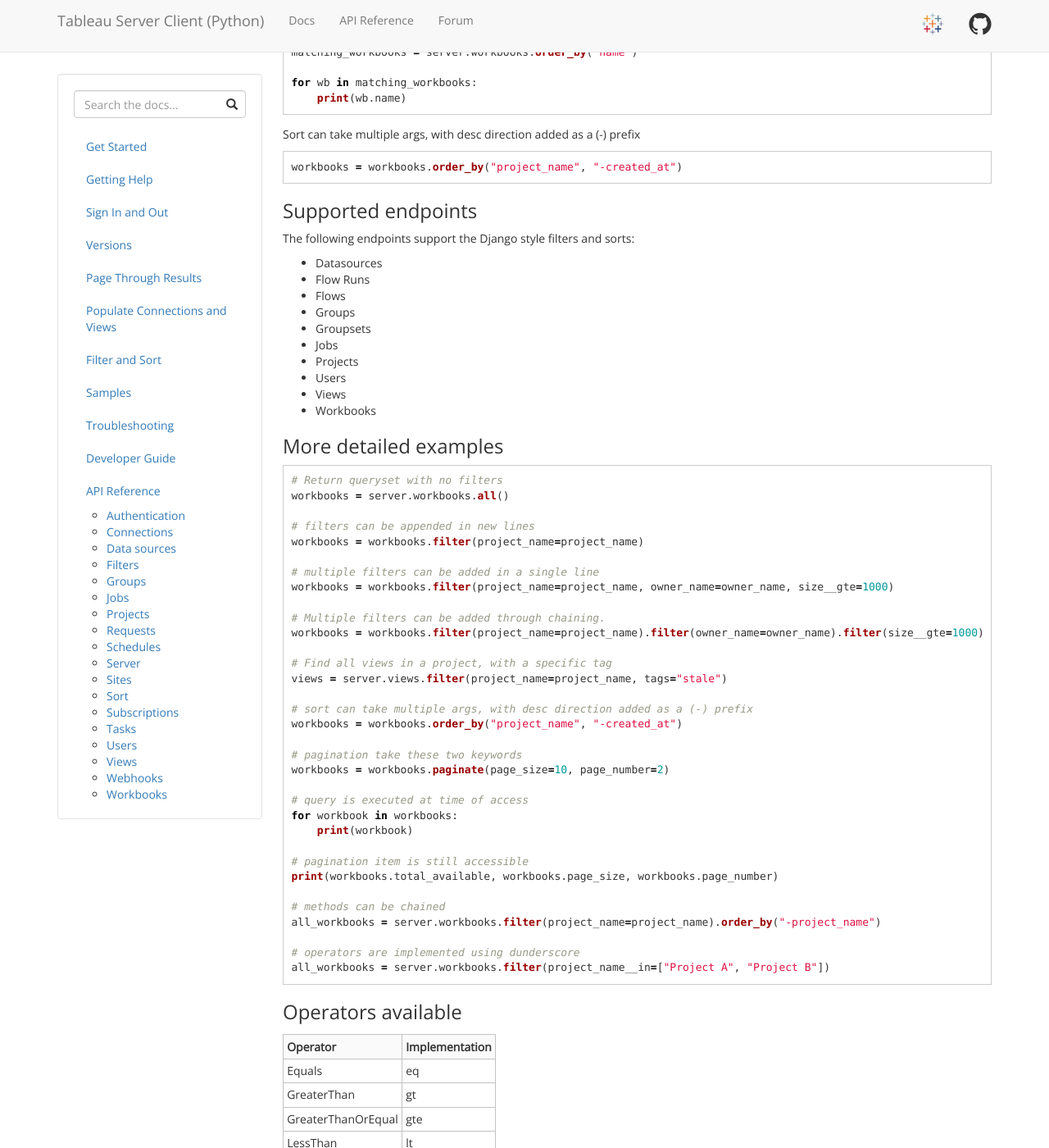
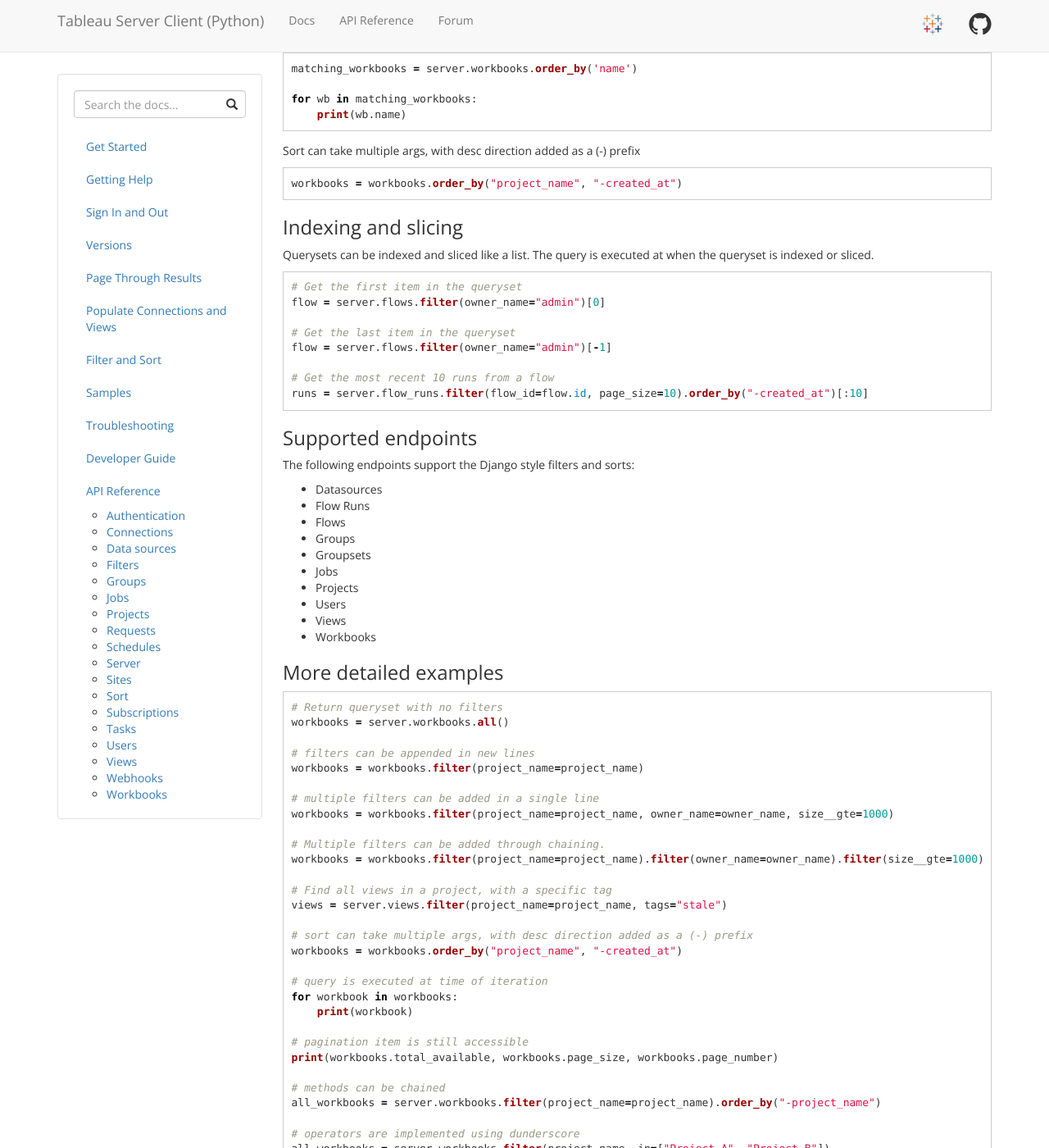
Before and after one commit to tableau/server-client-python, a Jekyll site: the page built from docs/filter-sort.md, in a window 1280 px wide and 1400 px high, scrolled down 2550 px. Shown: the whole window at 82% size. Built offline with Jekyll 4.4.1, drawn with Linux system fonts in a browser that asks for light colours; some of the changed text lies outside the part shown.

Commit message:
docs: detail indexing, slicing, and length checking

````diff
--- a/docs/filter-sort.md
+++ b/docs/filter-sort.md
@@ -138,6 +138,21 @@
 workbooks = workbooks.order_by("project_name", "-created_at")
 ```
 
+### Indexing and slicing
+
+Querysets can be indexed and sliced like a list. The query is executed at when
+the queryset is indexed or sliced.
+```py
+# Get the first item in the queryset
+flow = server.flows.filter(owner_name="admin")[0]
+
+# Get the last item in the queryset
+flow = server.flows.filter(owner_name="admin")[-1]
+
+# Get the most recent 10 runs from a flow
+runs = server.flow_runs.filter(flow_id=flow.id, page_size=10).order_by("-created_at")[:10]
+```
+
 ### Supported endpoints
 
 The following endpoints support the Django style filters and sorts:
@@ -174,10 +189,7 @@
 # sort can take multiple args, with desc direction added as a (-) prefix
 workbooks = workbooks.order_by("project_name", "-created_at")
 
-# pagination take these two keywords
-workbooks = workbooks.paginate(page_size=10, page_number=2)
-
-# query is executed at time of access
+# query is executed at time of iteration
 for workbook in workbooks:
     print(workbook)
 
@@ -189,6 +201,11 @@
 
 # operators are implemented using dunderscore
 all_workbooks = server.workbooks.filter(project_name__in=["Project A", "Project B"])
+
+# How many items are in the queryset?
+flows = server.flows.filter(owner_name="admin")
+print(len(flows))
+
 ```
 
 ### Operators available
````
